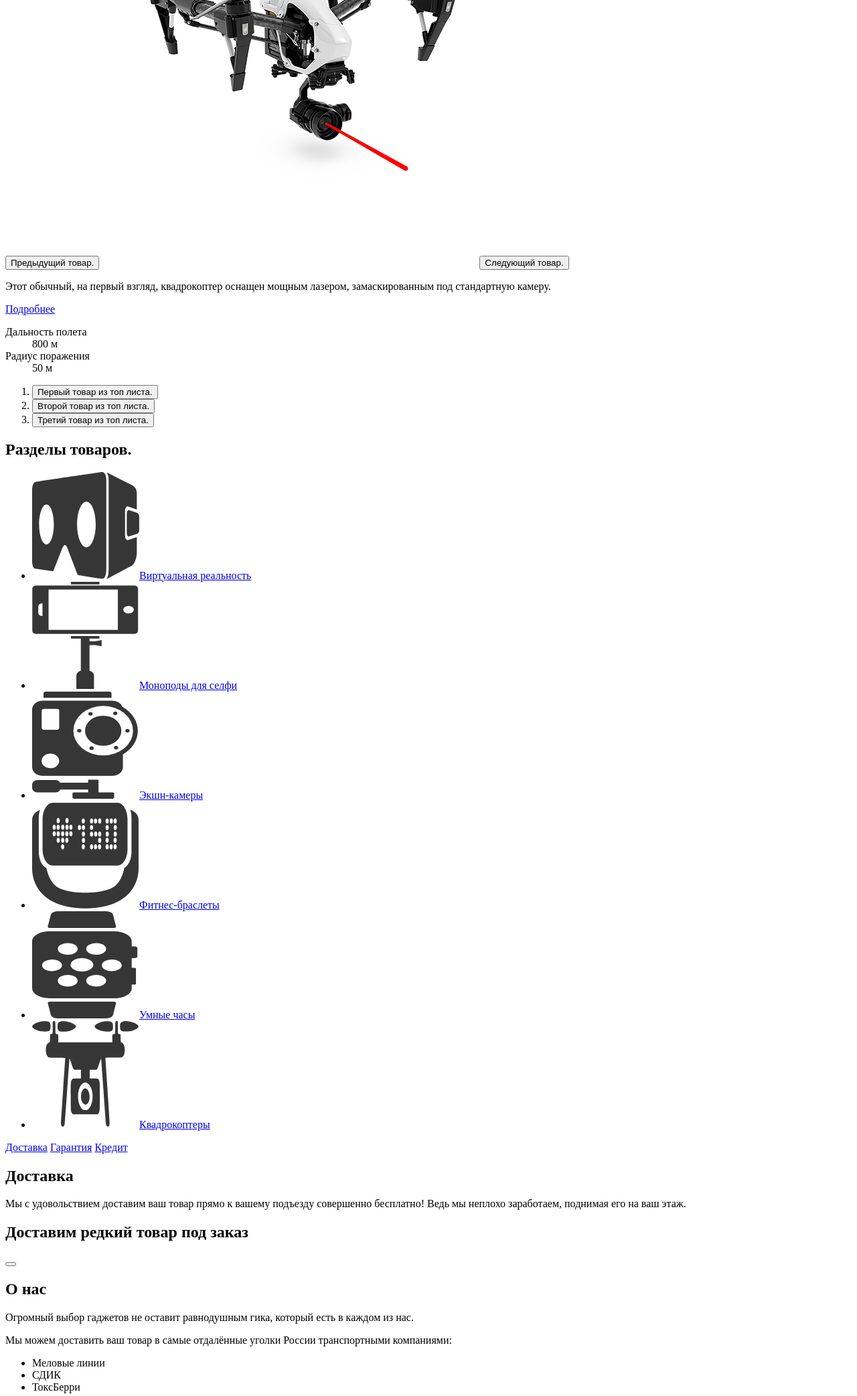
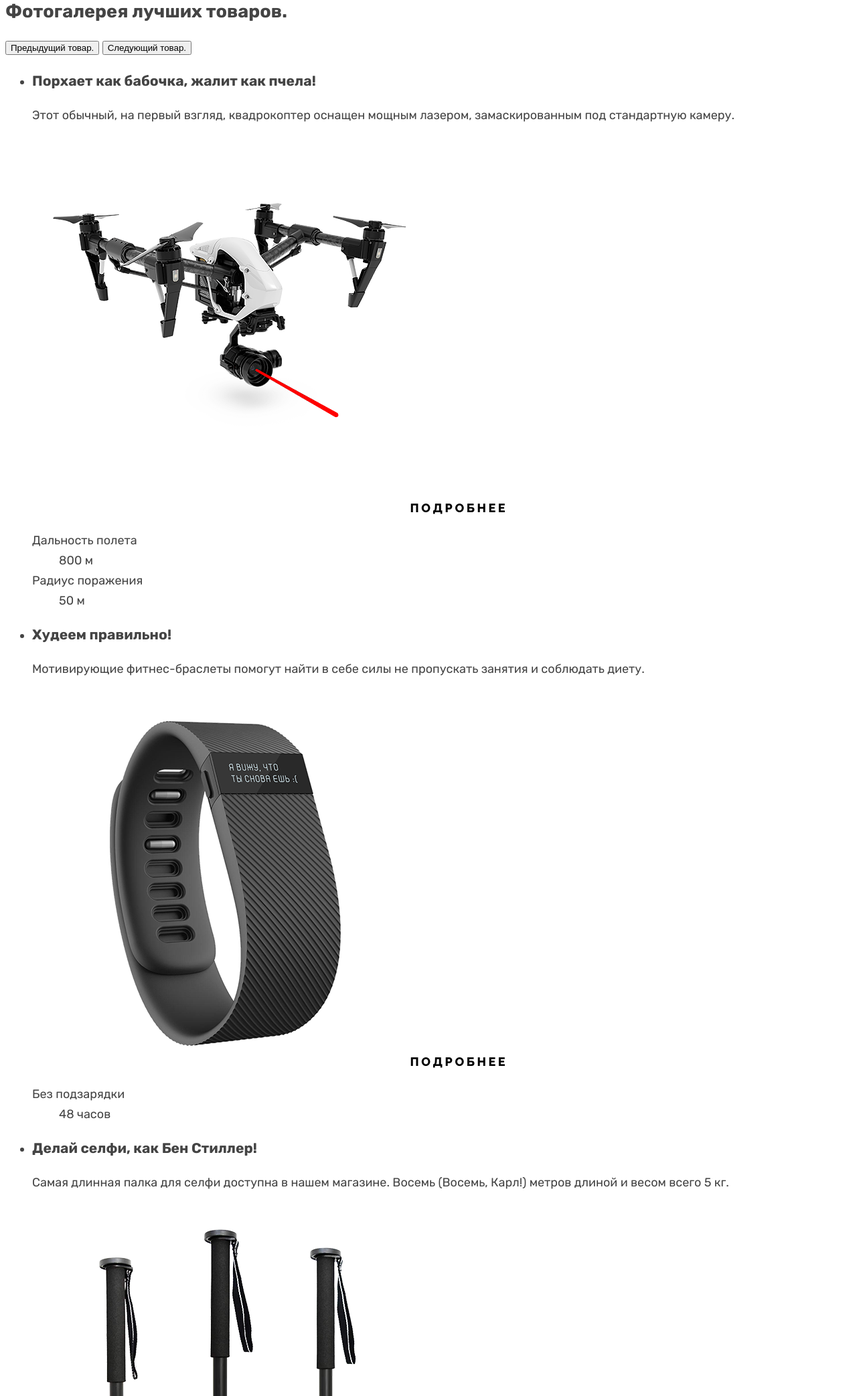
Before and after one commit to htmlacademy-htmlcss/2176919-device-35, a plain HTML site: page index.html in a window 1280 px wide. Shown: the part 715-2800 px from the top of the page at 67% size. Drawn offline with Linux system fonts and the light colour scheme.

Commit message:
Начало базовой стилизации

```diff
--- a/index.html
+++ b/index.html
@@ -3,6 +3,7 @@
   <head>
     <meta charset="utf-8">
     <title>HTML Academy: Девайс</title>
+    <link rel="stylesheet" href="styles/styles.css">
   </head>
   <body>
     <header class="main-header">
@@ -33,7 +34,7 @@
         </ul>
         <ul class="navigation-list navigation-catalog">
           <li class="navigation-item">
-           <a class="navigation-link" href="catalog.html">Каталог товаров</a>
+           <a class="link navigation-link" href="catalog.html">Каталог товаров</a>
           </li>
           <li class="navigation-item">
             <button class="navigation-catalog-button" type="button"></button>
@@ -61,13 +62,13 @@
         </ul>
         <ul class="navigation-list">
           <li class="navigation-item">
-           <a class="navigation-link" href="#">Доставка</a>
+           <a class="link navigation-link" href="#">Доставка</a>
           </li>
           <li class="navigation-item">
-            <a class="navigation-link" href="#">Гарантия</a>
+            <a class="link navigation-link" href="#">Гарантия</a>
           </li>
           <li class="navigation-item">
-            <a class="navigation-link" href="#">Контакты</a>
+            <a class="link navigation-link" href="#">Контакты</a>
           </li>
         </ul>
       </nav>
@@ -75,24 +76,54 @@
     <main class="main-index">
       <h1 class="visually-hidden">Интернет-магазин «Девайс».</h1>
       <section class="main-slider">
-        <h2 class="main-slider-title">Порхает как бабочка,
-жалит как пчела!</h2>
+        <h2 class="visually-hidden">Фотогалерея лучших товаров.</h2>
         <button class="slider-button slider-prev" type="button">
           <span class="visually-hidden">Предыдущий товар.</span>
         </button>
-        <img class="slider-image quadrocopter-top" src="images/slider-1.png" alt="Квадрокоптер." width="560" height="560">
         <button class="slider-button slider-next" type="button">
           <span class="visually-hidden">Следующий товар.</span>
         </button>
-        <p class="main-slider-description">Этот обычный, на первый взгляд, квадрокоптер оснащен мощным лазером, замаскированным под стандартную камеру.
-</p>
-        <a class="button main-slider-link" href="#">Подробнее</a>
+        <ul class="slider-list">
+          <li class="slider-item">
+            <h3 class="slider-title">Порхает как бабочка,
+жалит как пчела!</h3>
+            <p class="main-slider-description">Этот обычный, на первый взгляд, квадрокоптер оснащен мощным лазером, замаскированным под стандартную камеру.</p>
+            <img class="slider-image" src="images/slider-1.png" alt="Квадрокоптер." width="560" height="560">
+            <a class="button link main-slider-link" href="#">Подробнее</a>
             <dl class="main-slider-characteristics">
               <dt class="main-slider-characteristic">Дальность полета</dt>
               <dd class="main-slider-meaning">800 м</dd>
               <dt class="main-slider-characteristic">Радиус поражения</dt>
               <dd class="main-slider-meaning">50 м</dd>
             </dl>
+          </li>
+          <li class="slider-item">
+            <h3 class="slider-title">Худеем
+правильно!</h3>
+            <p class="main-slider-description">Мотивирующие фитнес-браслеты помогут найти в себе силы не пропускать занятия и соблюдать диету.</p>
+            <img class="slider-image" src="images/slider-2.png" alt="Фитнес-браслет." width="560" height="560">
+            <a class="button link main-slider-link" href="#">Подробнее</a>
+            <dl class="main-slider-characteristics">
+              <dt class="main-slider-characteristic">Без подзарядки</dt>
+              <dd class="main-slider-meaning">48 часов</dd>
+            </dl>
+          </li>
+          <li class="slider-item">
+            <h3 class="slider-title">Делай селфи,
+как Бен Стиллер!</h3>
+            <p class="main-slider-description">Самая длинная палка для селфи доступна в нашем магазине. Восемь (Восемь, Карл!) метров длиной и весом всего 5 кг.</p>
+            <img class="slider-image" src="images/slider-3.png" alt="Селфи-палка." width="560" height="560">
+            <a class="button link main-slider-link" href="#">Подробнее</a>
+            <dl class="main-slider-characteristics">
+              <dt class="main-slider-characteristic">Длина палки</dt>
+              <dd class="main-slider-meaning">8,5 м</dd>
+              <dt class="main-slider-characteristic">Вес палки</dt>
+              <dd class="main-slider-meaning">5 кг</dd>
+              <dt class="main-slider-characteristic">Материал</dt>
+              <dd class="main-slider-meaning">Карбон</dd>
+            </dl>
+          </li>
+        </ul>
         <ol class="slider-pagination">
           <li class="slider-pagination-item">
             <button class="slider-pagination-button slider-pagination-button-current" type="button">
@@ -150,14 +181,31 @@
           </li>
         </ul>
       </section>
-      <section class="delivery-slider">
-        <a class="button delivery-slider-link delivery-link-activ" href="#">Доставка</a>
-        <a class="button delivery-slider-link" href="#">Гарантия</a>
-        <a class="button delivery-slider-link" href="#">Кредит</a>
-        <h2 class="delivery-slider-title">Доставка</h2>
-        <p class="delivery-slider-description">Мы с удовольствием доставим ваш товар прямо
+      <section class="tabs">
+        <h2 class="visually-hidden">Переключение между секциями доставка, гарантия, кредит.</h2>
+        <ul class="tabs-content-list">
+          <li class="tab-item">
+            <h3 class="tab-title">Доставка</h3>
+            <p class="tab-description">Мы с удовольствием доставим ваш товар прямо
 к вашему подъезду совершенно бесплатно! Ведь
 мы неплохо заработаем, поднимая его на ваш этаж.</p>
+          </li>
+          <li class="tab-item">
+            <h3 class="tab-title">Гарантия</h3>
+            <p class="tab-description">Если из-за возгорания купленного у нас товара у вас
+сгорит дом — не переживайте, мы выдадим вам новый.
+Товар, не дом, конечно же.</p>
+          </li>
+          <li class="tab-item">
+            <h3 class="tab-title">Кредит</h3>
+            <p class="tab-description">Залезть в долговую яму стало проще! Кредитные консультанты подберут для вас наиболее выгодные условия кредита. Выгодные для банка, разумеется.</p>
+          </li>
+        </ul>
+        <div class="tab-links">
+        <a class="button link tab-link tab-link-activ" href="#">Доставка</a>
+        <a class="button link tab-link" href="#">Гарантия</a>
+        <a class="button link tab-link" href="#">Кредит</a>
+        </div>
       </section>
       <section class="on-order">
         <h2 class="on-order-title">Доставим редкий товар под заказ</h2>
@@ -174,7 +222,7 @@
           <li class="delivery-item">СДИК</li>
           <li class="delivery-item">ТоксБерри</li>
         </ul>
-        <a class="button about-link" href="#">Подробнее о нас</a>
+        <a class="button link about-link" href="#">Подробнее о нас</a>
       </section>
       <section class="contacts">
         <h2 class="contacts-title">Контакты</h2>
@@ -190,7 +238,7 @@
           <li class="contacts-schedule-item">пн—пт: с 10:00 до 22:00</li>
           <li class="contacts-schedule-item">сб—вс: с 10:00 до 19:00</li>
         </ul>
-        <a class="button contacts-button" href="#">Напишите нам</a>
+        <a class="button link contacts-button" href="#">Напишите нам</a>
       </section>
       <section class="subscribe">
         <h2 class="subscribe-title">Подпишитесь
@@ -200,7 +248,7 @@
         <form class="subscribe-form" action="https://echo.htmlacademy.ru/" method="post">
           <label class="subscribe-email visually-hidden" for="subscribe">Подписаться.</label>
           <input class="subscribe-input" type="email" name="subscribe-email" placeholder="Ваш e-mail" id="subscribe">
-          <button class="subscribe-button" type="button">Подписаться</button>
+          <button class="subscribe-button link" type="button">Подписаться</button>
         </form>
         <p class="subscribe-discription">Это бесплатно</p>
       </section>
@@ -218,13 +266,13 @@
         <h2 class="visually-hidden">Навигация.</h2>
         <ul class="footer-navigation-list navigation-list">
           <li class="footer-navigation-item navigation-item">
-           <a class="footer-navigation-link navigation-link" href="#">Доставка</a>
+           <a class="link footer-navigation-link navigation-link" href="#">Доставка</a>
           </li>
           <li class="footer-navigation-item navigation-item">
-            <a class="footer-navigation-link navigation-link" href="#">Гарантия</a>
+            <a class="link footer-navigation-link navigation-link" href="#">Гарантия</a>
           </li>
           <li class="footer-navigation-item navigation-item">
-            <a class="footer-navigation-link navigation-link" href="#">Контакты</a>
+            <a class="link footer-navigation-link navigation-link" href="#">Контакты</a>
           </li>
         </ul>
       </section>
--- /dev/null
+++ b/styles/styles.css
@@ -0,0 +1,47 @@
+@font-face {
+  font-family: "Rubik";
+  font-style: normal;
+  font-weight: 400;
+  src: url("../fonts/rubik/rubik-400.woff2") format("woff2");
+  font-display: swap;
+}
+
+@font-face {
+  font-family: "Rubik";
+  font-style: normal;
+  font-weight: 700;
+  src: url("../fonts/rubik/rubik-700.woff2") format("woff2");
+  font-display: swap;
+}
+
+@font-face {
+  font-family: "Raleway";
+  font-style: normal;
+  font-weight: 800;
+  src: url("../fonts/raleway/raleway-800.woff2") format("woff2");
+  font-display: swap;
+}
+
+body {
+  font-family: "Rubik", sans-serif;
+  font-size: 18px;
+  line-height: 30px;
+  background-color: #ffffff;
+  color: #444444;
+}
+
+.main-header {
+  background-color: #ffe17f;
+  color: #000000;
+}
+
+.link {
+  font-family: "Raleway", sans-serif;
+  font-weight: 800;
+  color: #000000;
+  font-size: 18px;
+  line-height: 21px;
+  letter-spacing: 0.2em;
+  text-transform: uppercase;
+  text-decoration: none;
+}
```
Also changed, not shown: catalog.html (+11 -14 lines). Lines whose indentation alone changed are shown as unchanged.
